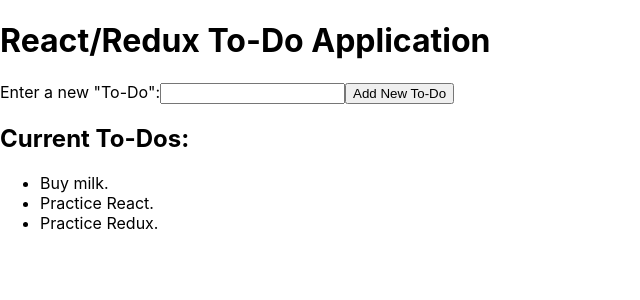
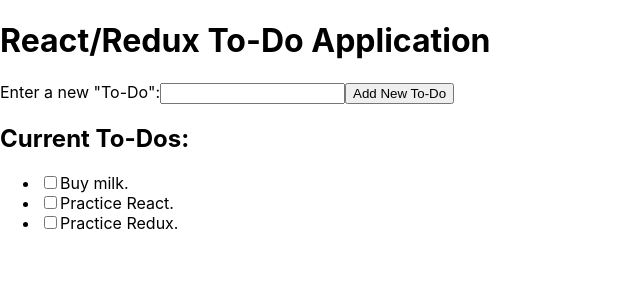
Before and after one commit to senaitesfazgi/react-redux-router-to-do-app, a React (Create React App) app: page / in a window 1280 px wide. Shown: the top 300 px of the page, without its empty margins (0-640 px from the left). Built offline with nearby package versions, Linux system fonts and the light colour scheme.

Commit message:
Add the 'remove to-do' feature to the ToDo component.

```diff
--- a/src/components/App.js
+++ b/src/components/App.js
@@ -36,12 +36,6 @@ class App extends React.Component {
     this.setState( {[key]: value} );
   }
 
-  removeToDo ( id )
-  {
-    // Using dispatch with our remove action.
-    this.props.dispatch( removeToDo( id ) );
-  }
-
   render ()
   {
     return (
@@ -63,7 +57,10 @@ class App extends React.Component {
           <h2>Current To-Dos:</h2>
           <ul>
             {this.props.toDos.map( toDo => ( // We can use .map() to "loop" through our array contents. Great for outputting something like these ToDos.
-              <ToDo key={toDo.uniqueId} text={toDo.value} />
+              <ToDo
+                key={toDo.uniqueId}
+                uniqueId={toDo.uniqueId}
+                text={toDo.value} />
             ) )}
           </ul>
       </>
--- a/src/components/ToDo.js
+++ b/src/components/ToDo.js
@@ -1,15 +1,29 @@
 import React from 'react';
+import { removeToDo } from '../actions/todos';
+import { connect } from 'react-redux';
 
 class ToDo extends React.Component
 {
+  deleteToDo = () =>
+  {
+    // We'll grab our ID from props.
+    const id = this.props.uniqueId;
+    console.log( id ); // Check if we got it.
+    // Tell the reducer to do its magic!
+    this.props.dispatch( removeToDo( id ) );
+  }
+
   render ()
   {
     return (
       <li>
+        <input type="checkbox" onClick={this.deleteToDo} />
         {this.props.text}
       </li>
     );
   }
 }
 
-export default ToDo;
+export default connect(
+  null
+)(ToDo);
```
